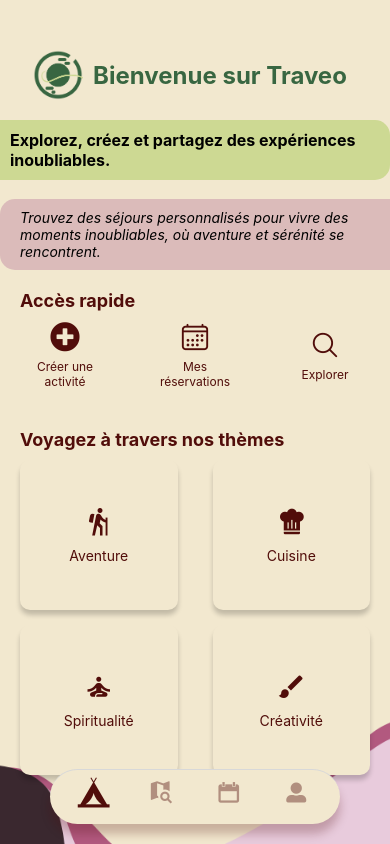
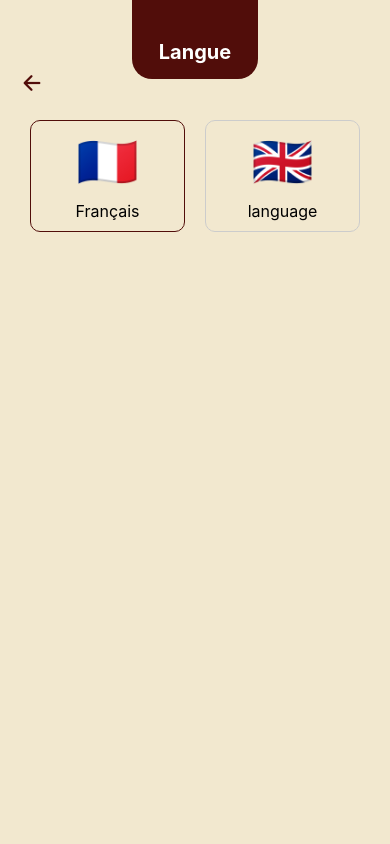
Before and after one commit to Inesamzr/Traveo-Front, a React Native app: screen /LanguageSelection in a window 390 px wide. Built offline with nearby package versions, Linux system fonts and the light colour scheme.

Commit message:
adding language selection in auth

```diff
--- a/App.js
+++ b/App.js
@@ -3,6 +3,7 @@
 import { NavigationContainer } from '@react-navigation/native';
 import { createStackNavigator } from '@react-navigation/stack';
 import { LanguageProvider } from './localization/LanguageContext';
+import LanguageSelection from './screens/Profil/LanguageSelection';
 
 
 import Navbar from './Navigation/Navbar';
@@ -23,6 +24,7 @@
           <Stack.Screen name="Accueil" component={AccueilNavigator} />
           <Stack.Screen name="Activite" component={ActiviteNavigator} />
           <Stack.Screen name="Reservation" component={ReservationNavigator} />
+          <Stack.Screen name="LanguageSelection" component={LanguageSelection} />
         </Stack.Navigator>
       </NavigationContainer>
     </LanguageProvider>
--- a/localization/localization.js
+++ b/localization/localization.js
@@ -1,6 +1,7 @@
 const texts = {
   fr: {
     // Login and Register
+    language: "Français",
     welcome: "Bonjour,",
     connect: "Connectez-vous!",
     registerTitle: "Inscrivez-vous!",
@@ -14,6 +15,8 @@
     register: "S'inscrire",
     alreadyAccount: "Vous avez déjà un compte ? ",
     welcomenew: "Bienvenu,",
+    flag: "🇫🇷",
+    languageSelect: "Langue",
 
     // Accueil Page
     accueilWelcome: "Bienvenue sur Traveo",
@@ -46,7 +49,8 @@
     },
   },
   en: {
-    // Login and Register
+    // Login and Registe
+    language: "English",
     welcome: "Welcome,",
     welcomenew: "Welcome,",
     connect: "Log in!",
@@ -60,6 +64,8 @@
     noAccount: "Don't have an account? ",
     register: "Sign up",
     alreadyAccount: "Already have an account? ",
+    flag: "🇬🇧",
+    language: "language",
 
     // Accueil Page
     accueilWelcome: "Welcome to Traveo",
--- /dev/null
+++ b/screens/Profil/LanguageSelection.js
@@ -0,0 +1,98 @@
+import React from 'react';
+import { View, Text, StyleSheet, TouchableOpacity, FlatList } from 'react-native';
+import { useLanguage } from '../../localization/LanguageContext';
+import texts from '../../localization/localization';
+import { Ionicons } from '@expo/vector-icons';
+import Header from '../../Components/Header';
+
+export default function LanguageSelection({ navigation }) {
+  const { setLanguage, language } = useLanguage();
+  const currentTexts = texts[language]; // Obtenez les textes en fonction de la langue
+
+  // Générer les langues à partir de `texts`
+  const languages = Object.keys(texts).map((code) => ({
+    code,
+    name: texts[code].language, // Texte "Welcome" basé sur la langue
+    flag: texts[code].flag, // Drapeau associé à la langue
+  }));
+
+  const handleLanguageSelect = (code) => {
+    setLanguage(code); // Change la langue
+    navigation.goBack(); // Retourne à la page précédente
+  };
+
+  return (
+    <View style={styles.container}>
+      {/* Icône de retour */}
+      <TouchableOpacity style={styles.backButton} onPress={() => navigation.goBack()}>
+        <Ionicons name="arrow-back" size={24} color="#510D0A" />
+      </TouchableOpacity>
+
+      {/* Header dynamique */}
+      <Header title={currentTexts.languageSelect} />
+
+      {/* Liste des langues */}
+      <FlatList
+        data={languages}
+        keyExtractor={(item) => item.code}
+        numColumns={2}
+        renderItem={({ item }) => (
+          <TouchableOpacity
+            style={[
+              styles.languageItem,
+              language === item.code && styles.selectedLanguage,
+            ]}
+            onPress={() => handleLanguageSelect(item.code)}
+          >
+            <Text style={styles.flag}>{item.flag}</Text>
+            <Text style={styles.languageName}>{item.name}</Text>
+          </TouchableOpacity>
+        )}
+      />
+    </View>
+  );
+}
+
+const styles = StyleSheet.create({
+  container: {
+    flex: 1,
+    padding: 20,
+    backgroundColor: '#F2E8CF',
+  },
+  backButton: {
+    position: 'absolute',
+    top: 20,
+    left: 10,
+    padding: 10,
+    marginTop: 40,
+    color: '#510D0A'
+  },
+  title: {
+    fontSize: 24,
+    fontWeight: 'bold',
+    textAlign: 'center',
+    marginBottom: 20,
+    marginTop: 70,
+  },
+  languageItem: {
+    flex: 1,
+    alignItems: 'center',
+    margin: 10,
+    marginTop: 100,
+    padding: 10,
+    borderWidth: 1,
+    borderColor: '#ccc',
+    borderRadius: 10,
+  },
+  selectedLanguage: {
+    borderColor: '#510D0A',
+  },
+  flag: {
+    fontSize: 50,
+    marginBottom: 10,
+  },
+  languageName: {
+    fontSize: 16,
+    textAlign: 'center',
+  },
+});
--- a/screens/Profil/LoginPage.js
+++ b/screens/Profil/LoginPage.js
@@ -15,7 +15,7 @@
         source={require('../../assets/Login_asset.png')}
         style={styles.backgroundImage}
         resizeMode="cover"
-      ></ImageBackground>
+      />
 
       <Image
         source={require('../../assets/Login_asset_2.png')}
@@ -29,6 +29,14 @@
         />
         <Text style={styles.welcomeText}>{currentTexts.welcome}</Text>
         <Text style={styles.connectText}>{currentTexts.connect}</Text>
+
+        <TouchableOpacity
+          style={styles.languageButton}
+          onPress={() => navigation.navigate('LanguageSelection')}
+        >
+          <Text style={styles.languageText}>{currentTexts.flag}</Text>
+        </TouchableOpacity>
+
         <View style={styles.inputContainer}>
           <TextInput
             style={styles.input}
@@ -56,6 +64,7 @@
   );
 }
 
+
 const styles = StyleSheet.create({
   container: {
     flex: 1,
@@ -72,7 +81,7 @@
     alignItems: 'center',
     paddingHorizontal: 20,
     justifyContent: 'center',
-    zindex:2,
+    zIndex:2,
     marginTop:-400
   },
   logo: {
@@ -140,4 +149,15 @@
     width: '50%',
     height: '20%',
   },
+  languageButton: {
+    padding: 10,
+    borderColor: '#ccc',
+    borderRadius: 5,
+    marginBottom: 20
+  },
+  languageText: {
+    fontSize: 40,
+    color: '#333',
+  },
+
 });
--- a/screens/Profil/RegisterPage.js
+++ b/screens/Profil/RegisterPage.js
@@ -27,7 +27,16 @@
         />
         <Text style={styles.welcomeText}>{currentTexts.welcomenew}</Text>
         <Text style={styles.connectText}>{currentTexts.registerTitle}</Text>
+
+        <TouchableOpacity
+          style={styles.languageButton}
+          onPress={() => navigation.navigate('LanguageSelection')}
+        >
+          <Text style={styles.languageText}>{currentTexts.flag}</Text>
+        </TouchableOpacity>
+
         <View style={styles.inputContainer}>
+
           <TextInput
             style={styles.input}
             placeholder={currentTexts.firstNamePlaceholder}
@@ -152,4 +161,14 @@
     width: '50%',
     height: '20%',
   },
+    languageButton: {
+    padding: 10,
+    borderColor: '#ccc',
+    borderRadius: 5,
+    marginBottom: 20
+  },
+  languageText: {
+    fontSize: 40,
+    color: '#333',
+  },
 });
```
Also changed, not shown: package.json (+16 -7 lines), screens/Accueil/AccueilPage.js (line endings or trailing spaces), 1 other file (tests, documents, lock files or other folders). Lines whose indentation alone changed are shown as unchanged.
